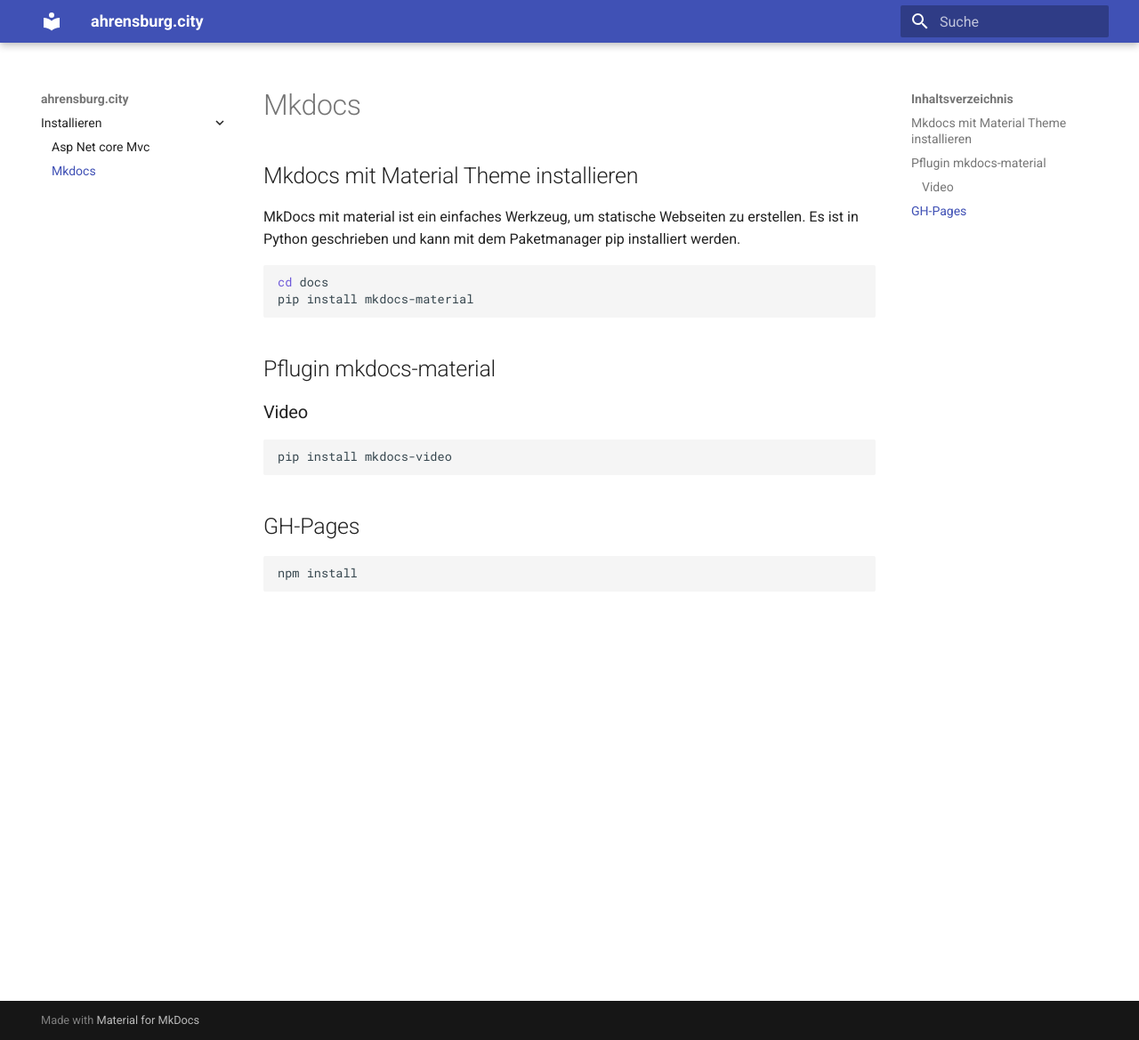
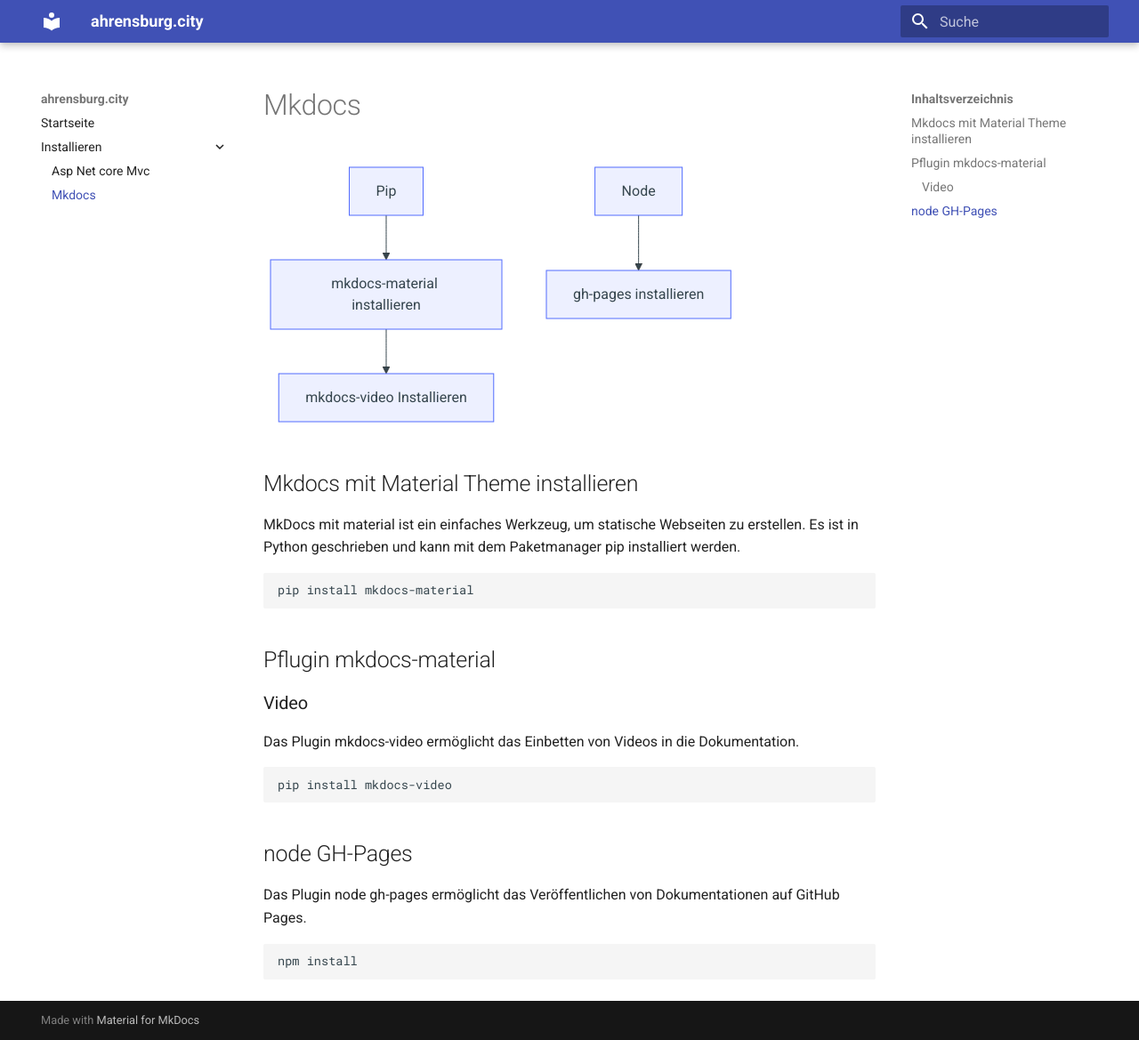
Before and after one commit to thorstenkloehn/aspnetcoremvc, an MkDocs documentation site: the page built from docs/docs/Installieren/Mkdocs.md, in a window 1280 px wide and 1169 px high. Shown: the whole window at 89% size. Built offline with MkDocs 1.6.1 and Material for MkDocs 9.7.7, drawn with Linux system fonts in a browser that asks for light colours.

````diff
--- a/docs/docs/Installieren/Mkdocs.md
+++ b/docs/docs/Installieren/Mkdocs.md
@@ -1,15 +1,25 @@
+```mermaid
+graph TD
+    A[Pip] --> B[mkdocs-material installieren]
+    B --> C[mkdocs-video Installieren]
+    D[Node] --> E[gh-pages installieren]
+```
 ## Mkdocs mit Material Theme installieren
 MkDocs mit material ist ein einfaches Werkzeug, um statische Webseiten zu erstellen. Es ist in Python geschrieben und kann mit dem Paketmanager pip installiert werden.
 ```bash
-cd docs
+
 pip install mkdocs-material
 ```
 ## Pflugin mkdocs-material
+
 ### Video
+Das Plugin mkdocs-video ermöglicht das Einbetten von Videos in die Dokumentation.
 ```bash
 pip install mkdocs-video
 ```
-## GH-Pages
+## node GH-Pages
+Das Plugin node gh-pages ermöglicht das Veröffentlichen von Dokumentationen auf GitHub Pages.
+
 ```bash
 npm install
 ```
--- a/docs/mkdocs.yml
+++ b/docs/mkdocs.yml
@@ -3,6 +3,7 @@ theme:
   name: 'material'
   language: de
 nav:
+  - Startseite: index.md
   - Installieren:
     - Asp Net core Mvc: Installieren/Aspnetcore.md
     - Mkdocs: Installieren/Mkdocs.md
````
Also changed, not shown: docs/docs/Installieren/Aspnetcore.md (+16 -1 lines), 1 other file.
